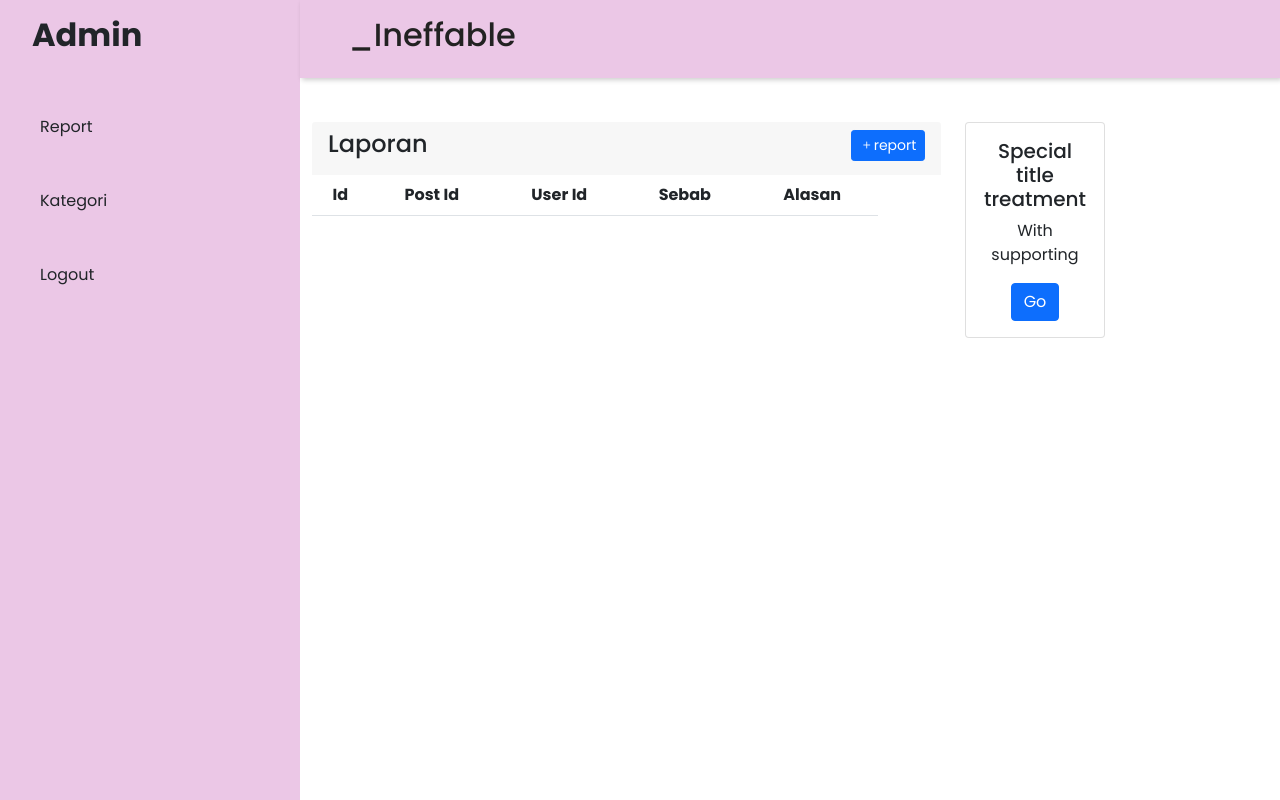
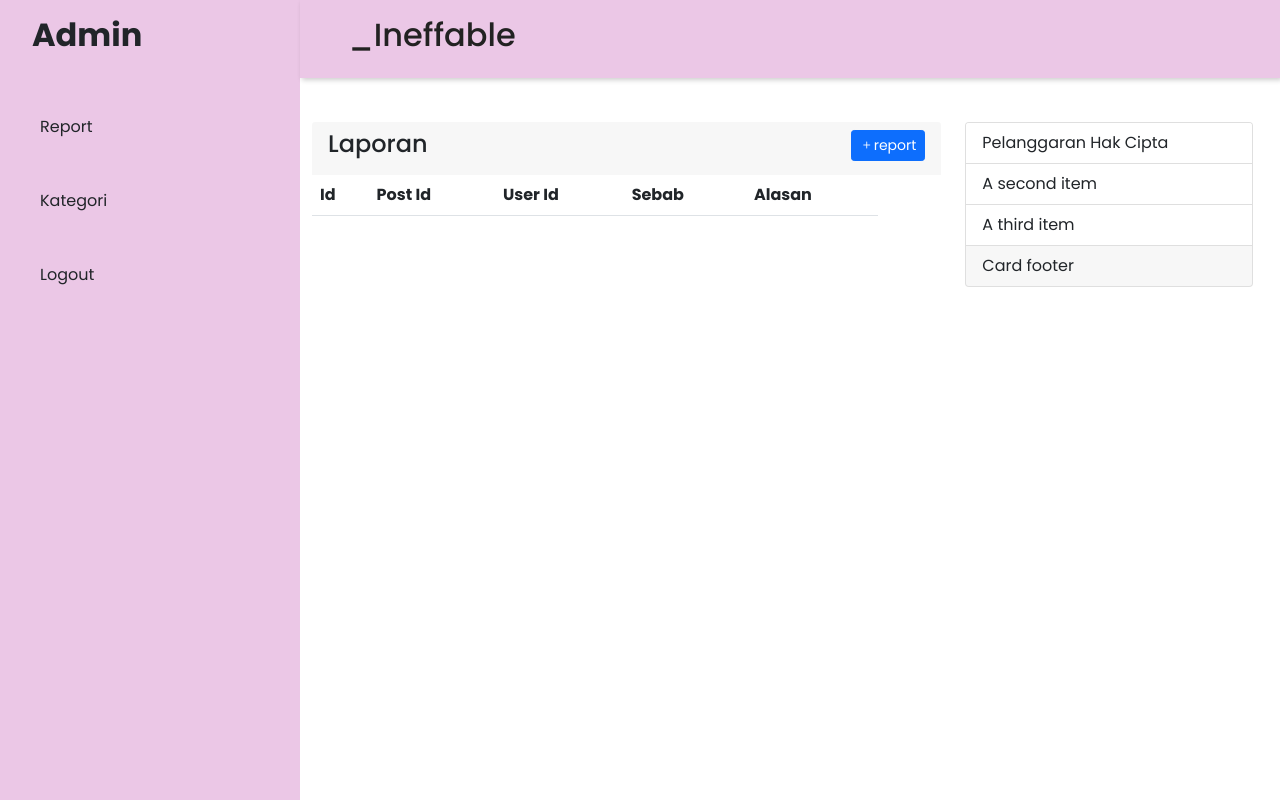
Before and after one commit to ginarahayu14/ginar-cerita, a PHP site: page /admin/index.php?halaman=report in a window 1280 px wide. Run offline with PHP 8.4, Linux system fonts and the light colour scheme; lists and menus that the app fills with data are empty.

Commit message:
report na t ngartos

```diff
--- a/admin/edit_kategori.php
+++ b/admin/edit_kategori.php
@@ -30,7 +30,7 @@
              $update = $conn->query("UPDATE tb_kategori SET nama='$nama2' WHERE id='$id'");
                  if ($update) {
                         echo ("<script LANGUAGE='JavaScript'>
-                        window.alert('Berhasil di update nama');
+                        window.alert('Berhasil diupdate nama');
                         window.location.href='index.php?halaman=kategori';
                         </script>");
         }
--- a/admin/index.php
+++ b/admin/index.php
@@ -40,7 +40,7 @@ include "../db/koneksi.php";
             case 'kategori':
                 include "kategori.php";
                 break;
-            case 'Add_report':
+            case 'add_report':
                 include "add_report.php";
                 break;
             case 'kategori_add':
--- a/admin/kategori_add.php
+++ b/admin/kategori_add.php
@@ -22,7 +22,7 @@
 </style>
 
 <?php
-          if (isset($_POST['add'])) {
+        if (isset($_POST['add'])) {
         $id       = $_POST['id'];
         $nama     = $_POST['nama'];
         $add = $conn->query("INSERT INTO tb_kategori VALUES ('', '$_POST[nama]')");
--- a/admin/report.php
+++ b/admin/report.php
@@ -4,11 +4,11 @@
   }
 </style>
 
-<div class="container text-center">
+<div class="container">
   <div class="row">
     <div class="col-md-8 ml-5">
       <div class="card-header border-0 d-flex justify-content-between">
-                <h4 class="d-inline">
+      <h4 class="d-inline">
                     Laporan
                 </h4>
                 <div class="">
@@ -25,21 +25,19 @@
       <th scope="col">Alasan</th>
     </tr>
   </thead>
-
 </table>
     </div>
+
     <div class="col-md-4">
-      <div class="row">
-  <div class="col-sm-6 mb-3 mb-sm-0">
-    <div class="card">
-      <div class="card-body">
-        <h5 class="card-title">Special title treatment</h5>
-        <p class="card-text">With supporting</p>
-        <a href="#" class="btn btn-primary">Go </a>
-      </div>
-    </div>
-
-</div>
-    </div>
+     <div class="card" style="width: 18rem;">
+  <ul class="list-group list-group-flush">
+    <li class="list-group-item">Pelanggaran Hak Cipta</li>
+    <li class="list-group-item">A second item</li>
+    <li class="list-group-item">A third item</li>
+  </ul>
+  <div class="card-footer">
+    Card footer
   </div>
 </div>
+  </div>
+</div>
--- a/db/koneksi.php
+++ b/db/koneksi.php
@@ -1,5 +1,5 @@
 <?php
-$servername = "localhost:3308";
+$servername = "localhost:3306";
 $username = "root";
 $password = "";
 $database = "ineffable";
```
Also changed, not shown: admin/add_report.php (+37 -16 lines), admin/print.php (added).
